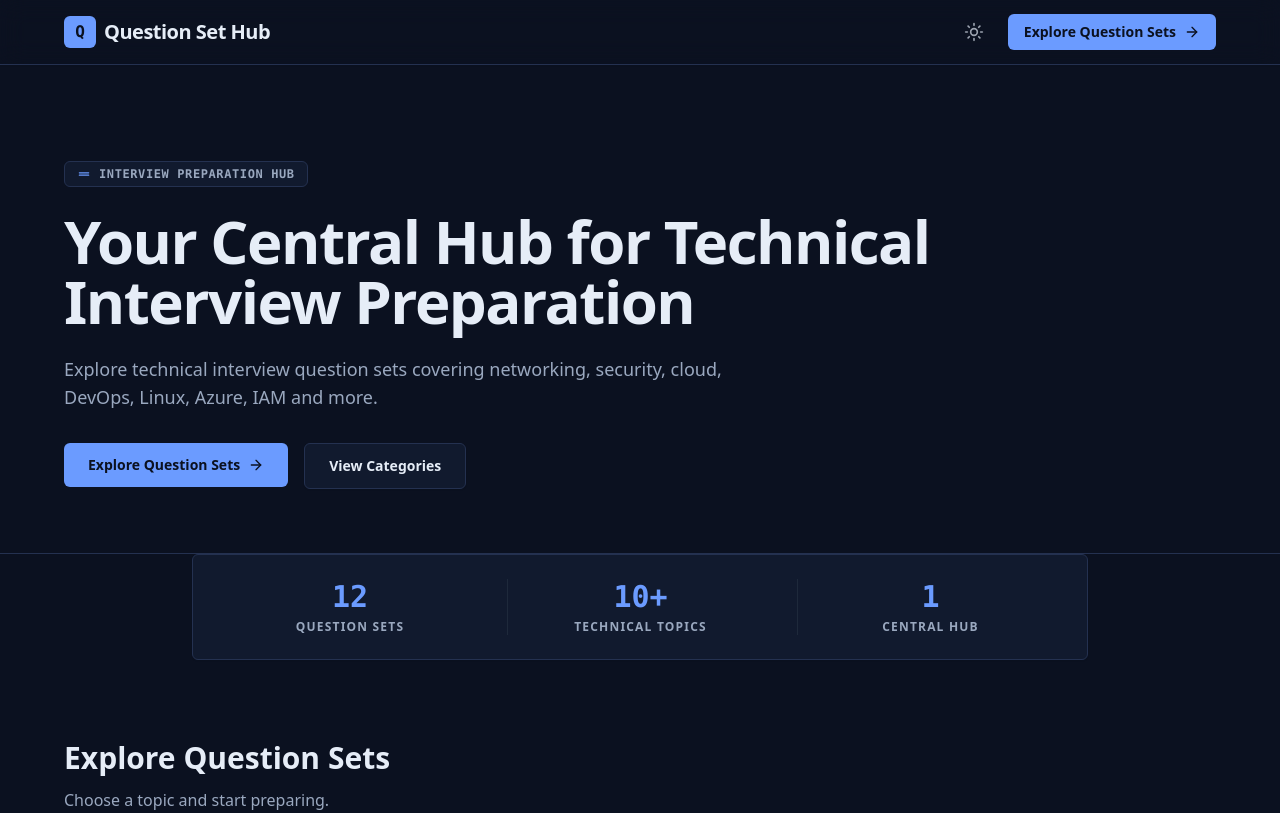
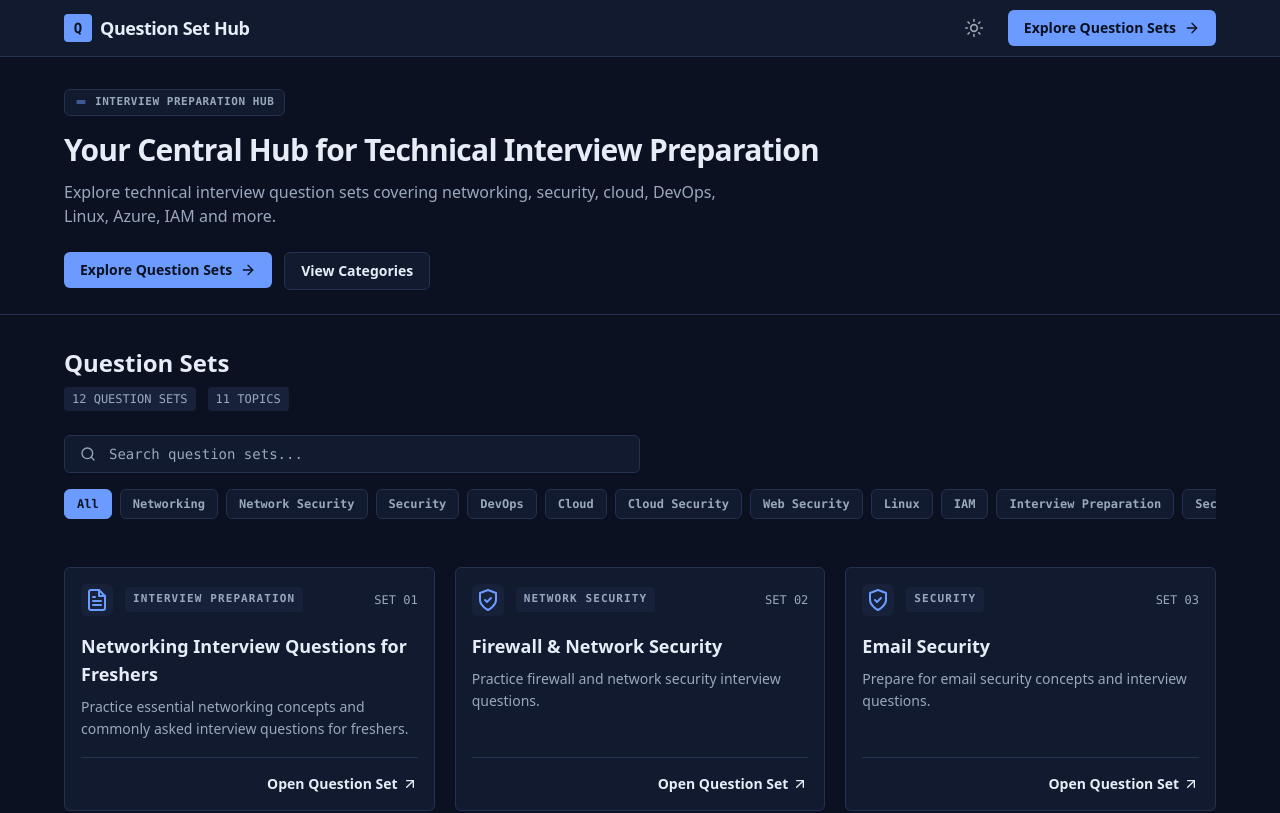
Before and after one commit to Nirmalakhadka18/Question_Set_Hub, a React (Vite) app: page / in a window 1280 px wide. Shown: the top 813 px of the page. Built offline with nearby package versions, Linux system fonts and the light colour scheme.

Commit message:
Apply structural condensation and align with NH Prep

```diff
--- a/src/App.tsx
+++ b/src/App.tsx
@@ -1,7 +1,6 @@
 import { useState, useMemo } from 'react';
 import Header from './components/Header';
 import Hero from './components/Hero';
-import Stats from './components/Stats';
 import SearchBar from './components/SearchBar';
 import CategoryFilter from './components/CategoryFilter';
 import QuestionSetCard from './components/QuestionSetCard';
@@ -31,16 +30,20 @@ function App() {
 
       <main>
         <Hero />
-        <Stats />
 
-        <section id="question-sets" className="pt-12 md:pt-16 pb-16">
+        <section id="question-sets" className="py-8">
           <div className="mx-auto max-w-7xl px-4 md:px-8 xl:px-16">
-            <div className="mb-10 text-left max-w-2xl">
-              <h2 className="text-2xl font-bold text-[var(--fg)] sm:text-3xl">Explore Question Sets</h2>
-              <p className="mt-3 text-base text-[var(--fg-muted)]">Choose a topic and start preparing.</p>
+            <div className="mb-6 flex flex-col md:flex-row md:items-center justify-between gap-4">
+              <div>
+                <h2 className="text-xl font-bold text-[var(--fg)] sm:text-2xl">Question Sets</h2>
+                <div className="mt-2 flex items-center gap-3 text-xs font-mono text-[var(--fg-muted)]">
+                  <span className="bg-[var(--surface-2)] px-2 py-1 rounded">12 QUESTION SETS</span>
+                  <span className="bg-[var(--surface-2)] px-2 py-1 rounded">11 TOPICS</span>
+                </div>
+              </div>
             </div>
 
-            <div className="mb-10 flex flex-col items-start gap-5 w-full">
+            <div className="mb-8 flex flex-col items-start gap-4 w-full">
               <div className="w-full max-w-xl">
                 <SearchBar value={searchQuery} onChange={setSearchQuery} />
               </div>
--- a/src/components/Header.tsx
+++ b/src/components/Header.tsx
@@ -55,14 +55,14 @@ export default function Header() {
   const [mobileMenuOpen, setMobileMenuOpen] = useState(false);
 
   return (
-    <header className="sticky top-0 z-50 w-full border-b border-[var(--border)] bg-[var(--bg)]/80 backdrop-blur-md shadow-sm transition-colors duration-200">
-      <div className="mx-auto flex max-w-7xl items-center justify-between px-4 md:px-8 xl:px-16 h-16">
+    <header className="sticky top-0 z-50 w-full border-b border-[var(--border)] bg-[var(--surface)] transition-colors duration-200">
+      <div className="mx-auto flex max-w-7xl items-center justify-between px-4 md:px-8 xl:px-16 h-14">
         <div className="flex items-center gap-8 lg:gap-12">
           <div className="flex items-center gap-2">
-            <div className="flex h-8 w-8 items-center justify-center rounded-md bg-[var(--accent)] text-[#0b1120] font-mono font-bold">
+            <div className="flex h-7 w-7 items-center justify-center rounded bg-[var(--accent)] text-[#0b1120] font-mono font-bold text-sm">
               Q
             </div>
-            <span className="text-xl font-bold text-[var(--fg)] tracking-tight">Question Set Hub</span>
+            <span className="text-lg font-bold text-[var(--fg)] tracking-tight">Question Set Hub</span>
           </div>
         </div>
 
--- a/src/components/Hero.tsx
+++ b/src/components/Hero.tsx
@@ -4,33 +4,33 @@ const ArrowRightIcon = ({ className }: { className?: string }) => (
 
 export default function Hero() {
   return (
-    <section className="relative overflow-hidden bg-[var(--bg)] pt-16 md:pt-24 pb-12 md:pb-16 border-b border-[var(--border)]">
-      <div className="mx-auto max-w-7xl px-4 md:px-8 xl:px-16">
+    <section className="bg-[var(--bg)] pt-8 pb-6 border-b border-[var(--border)]">
+      <div className="mx-auto max-w-7xl px-4 md:px-8 xl:px-16 flex flex-col items-start text-left">
 
-        <div className="inline-flex items-center gap-2 rounded-md border border-[var(--border)] bg-[var(--surface)] px-3 py-1 text-xs font-mono font-semibold mb-6 uppercase tracking-wider text-[var(--fg-muted)]">
-          <svg width="14" height="14" viewBox="0 0 24 24" fill="none" stroke="currentColor" strokeWidth="2" strokeLinecap="round" strokeLinejoin="round" className="text-[var(--accent)]"><path d="M4 10h16"/><path d="M4 14h16"/></svg>
+        <div className="inline-flex items-center gap-2 rounded-md border border-[var(--border)] bg-[var(--surface)] px-2.5 py-1 text-[11px] font-mono font-semibold mb-4 uppercase tracking-wider text-[var(--fg-muted)]">
+          <svg width="12" height="12" viewBox="0 0 24 24" fill="none" stroke="currentColor" strokeWidth="2" strokeLinecap="round" strokeLinejoin="round" className="text-[var(--accent)]"><path d="M4 10h16"/><path d="M4 14h16"/></svg>
           INTERVIEW PREPARATION HUB
         </div>
 
-        <h1 className="max-w-4xl text-4xl font-bold tracking-tight text-[var(--fg)] sm:text-5xl md:text-6xl mb-6">
+        <h1 className="max-w-3xl text-2xl font-bold tracking-tight text-[var(--fg)] sm:text-3xl mb-3">
           Your Central Hub for Technical Interview Preparation
         </h1>
 
-        <p className="max-w-2xl text-lg text-[var(--fg-muted)] font-medium mb-8">
+        <p className="max-w-2xl text-base text-[var(--fg-muted)] font-medium mb-6">
           Explore technical interview question sets covering networking, security, cloud, DevOps, Linux, Azure, IAM and more.
         </p>
 
-        <div className="flex flex-col sm:flex-row items-start gap-4">
+        <div className="flex flex-col sm:flex-row items-start gap-3">
           <a
             href="#question-sets"
-            className="group relative inline-flex items-center justify-center gap-2 rounded-md bg-[var(--accent)] px-6 py-3 text-sm font-bold text-[#0b1120] transition-colors hover:bg-blue-400 focus-visible:outline-none focus-visible:ring-2 focus-visible:ring-offset-2 focus-visible:ring-[var(--accent)] focus-visible:ring-offset-[var(--bg)]"
+            className="group relative inline-flex items-center justify-center gap-2 rounded-md bg-[var(--accent)] px-4 py-2 text-sm font-semibold text-[#0b1120] transition-colors hover:bg-blue-400 focus-visible:outline-none focus-visible:ring-2 focus-visible:ring-offset-2 focus-visible:ring-[var(--accent)] focus-visible:ring-offset-[var(--bg)]"
           >
             Explore Question Sets
-            <ArrowRightIcon className="h-4 w-4 transition-transform group-hover:translate-x-1" />
+            <ArrowRightIcon className="h-4 w-4 transition-transform group-hover:translate-x-0.5" />
           </a>
           <a
             href="#question-sets"
-            className="inline-flex items-center justify-center rounded-md border border-[var(--border)] bg-[var(--surface)] px-6 py-3 text-sm font-bold text-[var(--fg)] transition-all hover:bg-[var(--surface-2)] shadow-sm focus-visible:outline-none focus-visible:ring-2 focus-visible:ring-offset-2 focus-visible:ring-[var(--accent)] focus-visible:ring-offset-[var(--bg)]"
+            className="inline-flex items-center justify-center rounded-md border border-[var(--border)] bg-[var(--surface)] px-4 py-2 text-sm font-semibold text-[var(--fg)] transition-all hover:bg-[var(--surface-2)] shadow-sm focus-visible:outline-none focus-visible:ring-2 focus-visible:ring-offset-2 focus-visible:ring-[var(--accent)] focus-visible:ring-offset-[var(--bg)]"
           >
             View Categories
           </a>
--- a/src/components/QuestionSetCard.tsx
+++ b/src/components/QuestionSetCard.tsx
@@ -90,18 +90,18 @@ export default function QuestionSetCard({ set }: QuestionSetCardProps) {
       href={set.url}
       target="_blank"
       rel="noopener noreferrer"
-      className="group block flex flex-col justify-between rounded-md border border-[var(--border)] bg-[var(--surface)] p-5 transition-all duration-200 hover:border-[var(--accent)] hover:bg-[var(--surface-2)] focus-visible:outline-none focus-visible:ring-2 focus-visible:ring-[var(--accent)] focus-visible:ring-offset-2 focus-visible:ring-offset-[var(--bg)] cursor-pointer"
+      className="group block flex flex-col justify-between rounded-md border border-[var(--border)] bg-[var(--surface)] p-4 transition-all duration-200 hover:border-[var(--accent)] hover:bg-[var(--surface-2)] focus-visible:outline-none focus-visible:ring-2 focus-visible:ring-[var(--accent)] focus-visible:ring-offset-2 focus-visible:ring-offset-[var(--bg)] cursor-pointer"
     >
       <div>
         <div className="mb-4 flex flex-col items-start gap-3">
           <div className="flex items-center gap-3 w-full">
-            <div className="flex h-10 w-10 shrink-0 items-center justify-center rounded-md bg-[var(--surface-2)] text-[var(--accent)]">
+            <div className="flex h-8 w-8 shrink-0 items-center justify-center rounded-md bg-[var(--surface-2)] text-[var(--accent)]">
               <CategoryIcon category={set.category} />
             </div>
             <span className="inline-flex items-center justify-center rounded bg-[var(--surface-2)] px-2 py-1 text-[11px] uppercase tracking-widest font-mono font-semibold text-[var(--fg-muted)]">
               {set.category}
             </span>
-            <span className="ml-auto font-mono text-sm text-[var(--fg-muted)]">
+            <span className="ml-auto font-mono text-xs text-[var(--fg-muted)]">
               SET {set.number}
             </span>
           </div>
--- a/src/components/SearchBar.tsx
+++ b/src/components/SearchBar.tsx
@@ -15,7 +15,7 @@ export default function SearchBar({ value, onChange }: SearchBarProps) {
       </div>
       <input
         type="search"
-        className="block w-full rounded-md border border-[var(--border)] bg-[var(--surface)] py-3 pl-11 pr-4 text-sm text-[var(--fg)] shadow-sm transition-colors focus:border-[var(--accent)] focus:outline-none focus:ring-1 focus:ring-[var(--accent)] font-mono placeholder:text-[var(--fg-muted)]"
+        className="block w-full rounded-md border border-[var(--border)] bg-[var(--surface)] py-2 pl-11 pr-4 text-sm text-[var(--fg)] shadow-sm transition-colors focus:border-[var(--accent)] focus:outline-none focus:ring-1 focus:ring-[var(--accent)] font-mono placeholder:text-[var(--fg-muted)]"
         placeholder="Search question sets..."
         value={value}
         onChange={(e) => onChange(e.target.value)}
```
